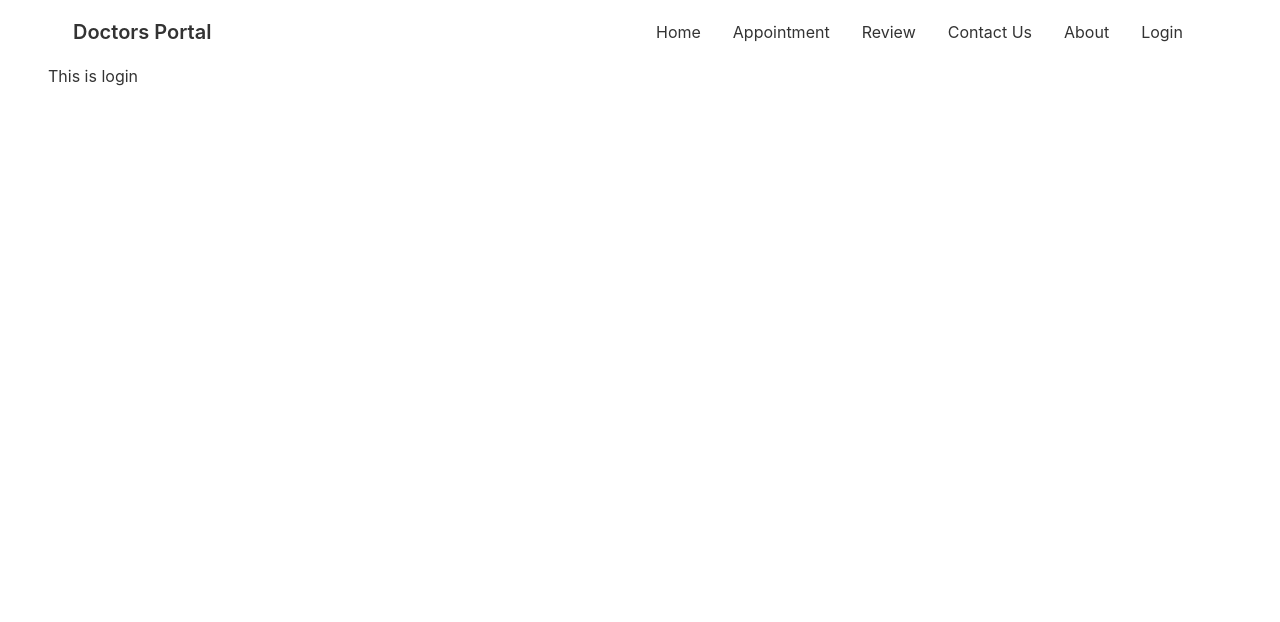
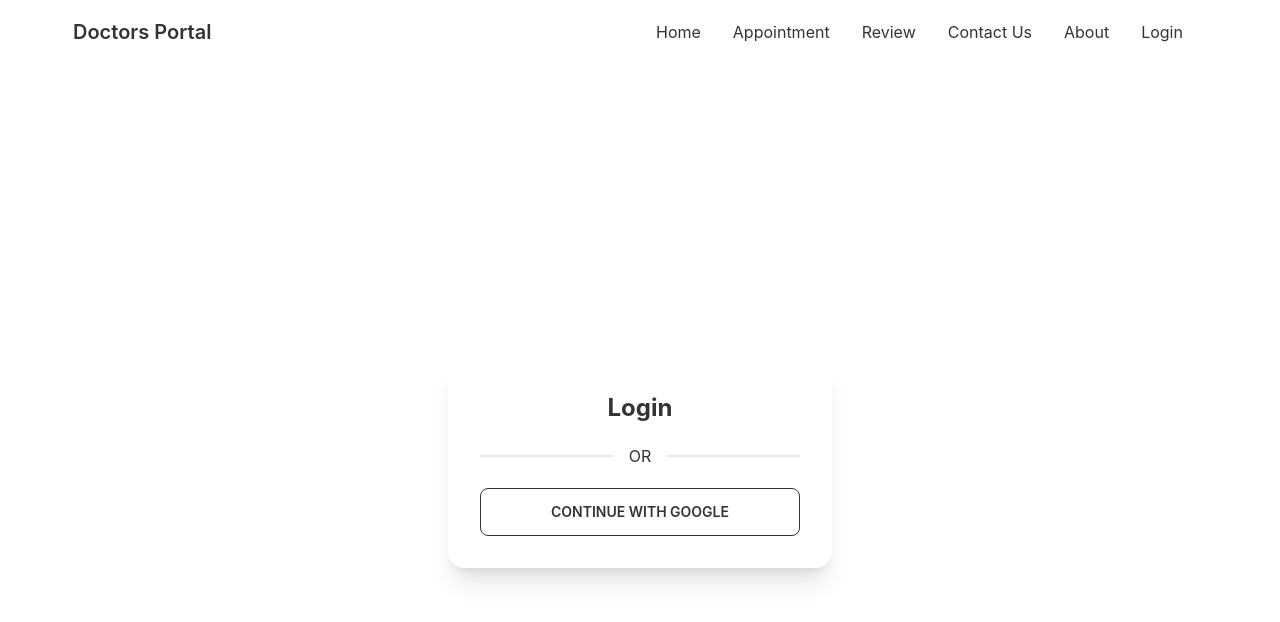
Before and after one commit to SJMormo/doctors-portal-client, a React (Create React App) app: page /login in a window 1280 px wide. Shown: the top 622 px of the page. Built offline with nearby package versions, Linux system fonts and the light colour scheme; no server answers.

Commit message:
google login added

```diff
--- a/src/Pages/Login/Login.js
+++ b/src/Pages/Login/Login.js
@@ -1,9 +1,26 @@
 import React from 'react';
+import { useSignInWithGoogle } from 'react-firebase-hooks/auth';
+import auth from '../../firebase.init';
+
 
 const Login = () => {
+    const [signInWithGoogle, user, loading, error] = useSignInWithGoogle(auth);
+
+    if(user) {
+        console.log(user);
+    }
     return (
-        <div>
-            <h1>This is login</h1>
+        <div className='flex h-screen justify-center items-center'>
+            <div class="card w-96 bg-base-100 shadow-xl">
+                <div class="card-body">
+                    <h2 class="text-center text-2xl font-bold">Login</h2>
+
+                    <div className='divider'>OR</div>
+                    <button
+                        onClick={() => signInWithGoogle()}
+                        class="btn btn-outline uppercase">Continue With GOOGLE</button>
+                </div>
+            </div>
         </div>
     );
 };
```
